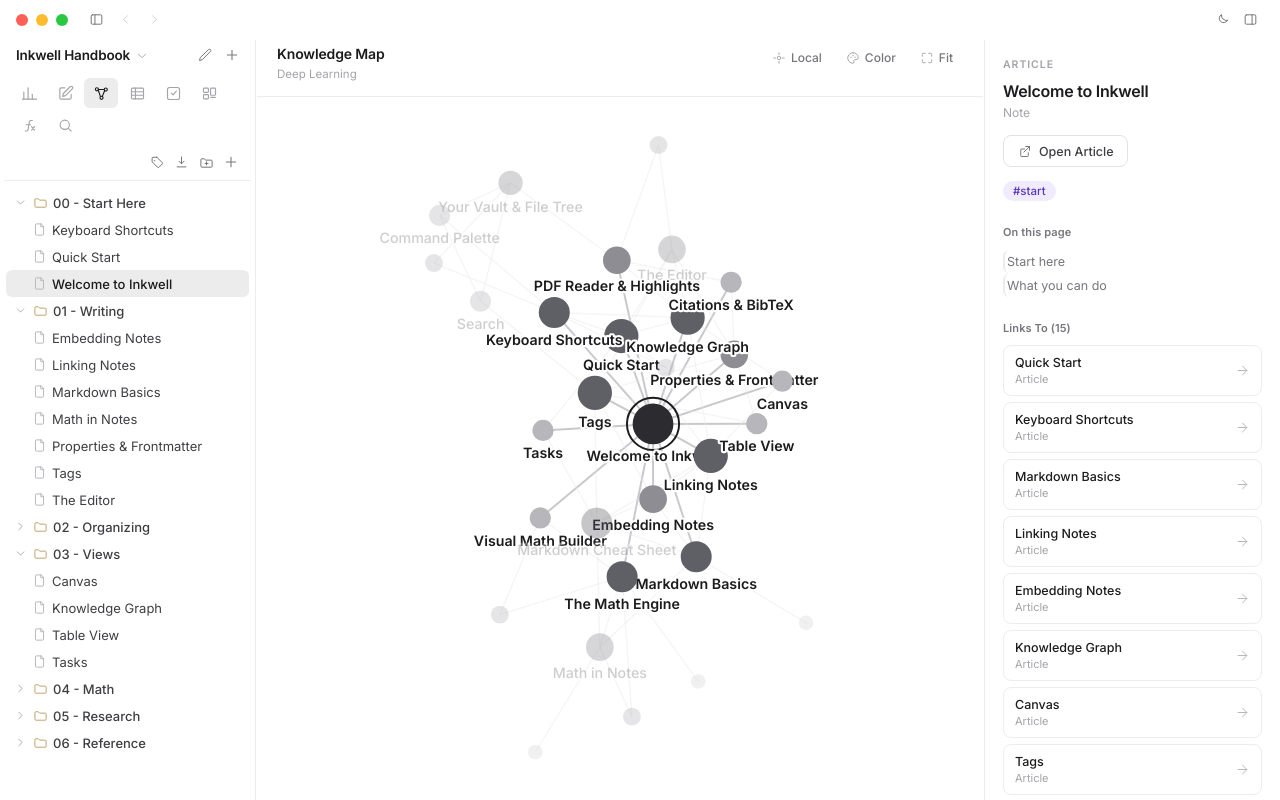
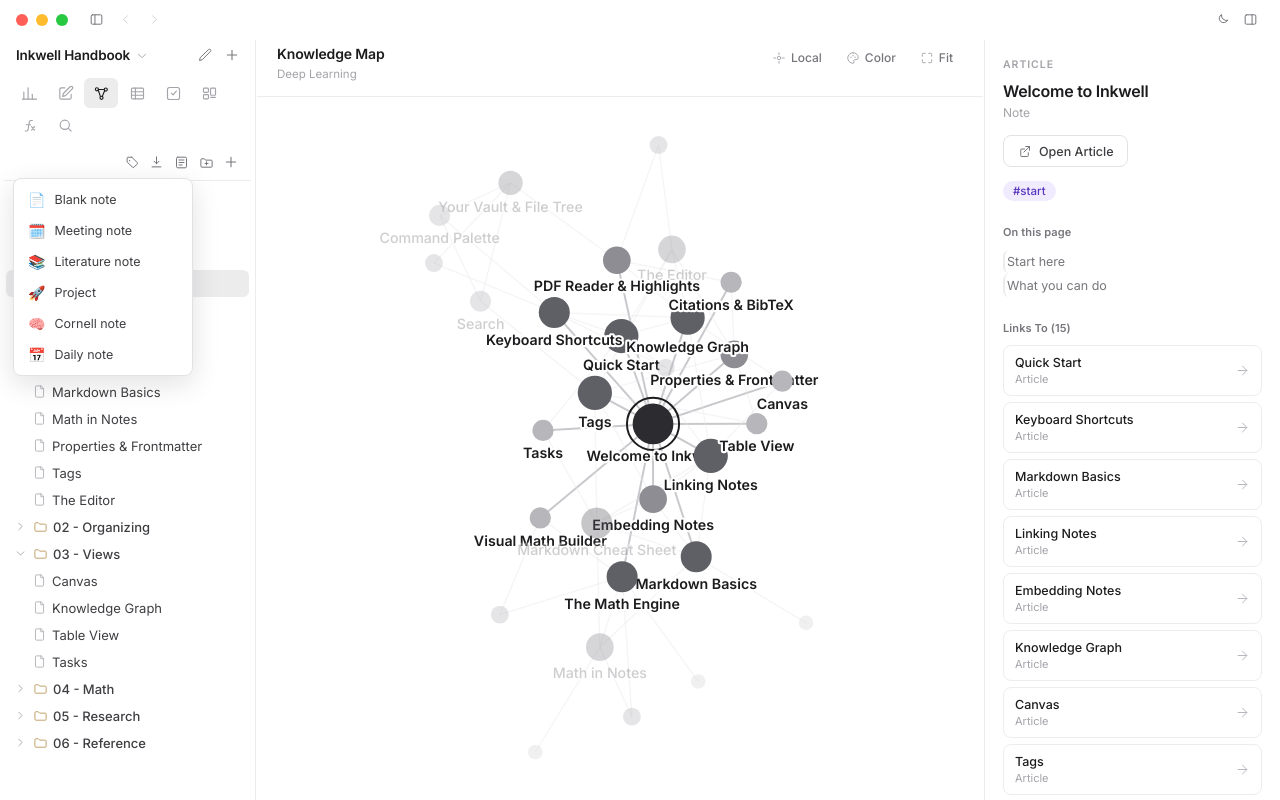
Before and after one commit to fizzexual/inkwell.md, a React (Vite) app: page / in a window 1280 px wide. Both pictures are taken after a click on the button 206 px from the left and 162 px from the top of the page. Built offline with nearby package versions, Linux system fonts and the light colour scheme.

Commit message:
feat(notes): note templates
A New-from-template dropdown in the tree toolbar with built-in templates (blank, meeting, literature, project, Cornell, daily). Each fills the date/time and a structured body, and lands in its own folder. src/templates.ts.

```diff
--- a/src/components/Sidebar.css
+++ b/src/components/Sidebar.css
@@ -109,6 +109,49 @@
   border-bottom: 1px solid var(--line);
 }
 
+/* ---- templates dropdown ---- */
+.tpl-wrap {
+  position: relative;
+  display: inline-flex;
+}
+.tpl-overlay {
+  position: fixed;
+  inset: 0;
+  z-index: 40;
+}
+.tpl-menu {
+  position: absolute;
+  top: 100%;
+  right: 0;
+  margin-top: 4px;
+  z-index: 41;
+  min-width: 180px;
+  padding: 5px;
+  background: var(--bg-app);
+  border: 1px solid var(--line-strong);
+  border-radius: var(--radius-md);
+  box-shadow: var(--shadow-pop);
+  animation: pop-in var(--dur-1) var(--ease-out);
+}
+.tpl-item {
+  display: flex;
+  align-items: center;
+  gap: 9px;
+  width: 100%;
+  text-align: left;
+  padding: 7px 9px;
+  border-radius: var(--radius-sm);
+  font-size: 12.5px;
+  color: var(--tx-2);
+}
+.tpl-item:hover {
+  background: var(--bg-hover);
+  color: var(--tx-1);
+}
+.tpl-icon {
+  font-size: 14px;
+}
+
 /* ---- tree ---- */
 .tree-scroll {
   flex: 1;
--- a/src/components/Sidebar.tsx
+++ b/src/components/Sidebar.tsx
@@ -1,8 +1,9 @@
-import { useRef } from "react";
+import { useRef, useState } from "react";
 import { useVault } from "../store/useVault";
 import type { SidebarView } from "../store/useVault";
 import type { TreeFolder } from "../data/derive";
 import type { Note } from "../data/vault";
+import { TEMPLATES } from "../templates";
 import { useSmoothScroll } from "../useSmoothScroll";
 import SearchPanel from "./SearchPanel";
 import StatsPanel from "./StatsPanel";
@@ -25,6 +26,7 @@ import {
   Folder,
   Doc,
   Pin,
+  Templates,
 } from "../icons";
 import "./Sidebar.css";
 
@@ -138,10 +140,12 @@ export default function Sidebar() {
   const sidebarView = useVault((s) => s.sidebarView);
   const setSidebarView = useVault((s) => s.setSidebarView);
   const createNote = useVault((s) => s.createNote);
+  const createNoteWith = useVault((s) => s.createNoteWith);
   const openPdf = useVault((s) => s.openPdf);
   const width = useVault((s) => s.sidebarWidth);
   const treeRef = useRef<HTMLDivElement>(null);
   useSmoothScroll(treeRef);
+  const [tplOpen, setTplOpen] = useState(false);
 
   const onImportPdf = (e: React.ChangeEvent<HTMLInputElement>) => {
     const file = e.target.files?.[0];
@@ -194,6 +198,37 @@ export default function Sidebar() {
               <Import size={15} />
               <input type="file" accept="application/pdf" onChange={onImportPdf} hidden />
             </label>
+            <div className="tpl-wrap">
+              <button
+                className="ghost-btn sm"
+                aria-label="New from template"
+                title="New from template"
+                onClick={() => setTplOpen((o) => !o)}
+              >
+                <Templates size={15} />
+              </button>
+              {tplOpen && (
+                <>
+                  <div className="tpl-overlay" onClick={() => setTplOpen(false)} />
+                  <div className="tpl-menu">
+                    {TEMPLATES.map((t) => (
+                      <button
+                        key={t.id}
+                        className="tpl-item"
+                        onClick={() => {
+                          const d = new Date();
+                          createNoteWith(t.title(d), t.body(d), t.folder);
+                          setTplOpen(false);
+                        }}
+                      >
+                        <span className="tpl-icon">{t.icon}</span>
+                        {t.name}
+                      </button>
+                    ))}
+                  </div>
+                </>
+              )}
+            </div>
             <button className="ghost-btn sm" aria-label="New folder">
               <FolderPlus size={15} />
             </button>
--- a/src/icons.tsx
+++ b/src/icons.tsx
@@ -217,6 +217,13 @@ export const Moon = (p: P) => (
   </svg>
 );
 
+export const Templates = (p: P) => (
+  <svg {...base(p)}>
+    <rect x="4" y="3.5" width="16" height="17" rx="2" />
+    <path d="M8 8h8M8 12h8M8 16h5" />
+  </svg>
+);
+
 export const Pin = (p: P) => (
   <svg {...base(p)}>
     <path d="M9 4h6l-1 6 3 3H7l3-3-1-6zM12 16v4" />
--- /dev/null
+++ b/src/templates.ts
@@ -0,0 +1,72 @@
+export interface Template {
+  id: string;
+  name: string;
+  icon: string;
+  folder: string;
+  title: (d: Date) => string;
+  body: (d: Date) => string;
+}
+
+const iso = (d: Date) => d.toISOString().slice(0, 10);
+const hm = (d: Date) => d.toTimeString().slice(0, 5);
+
+export const TEMPLATES: Template[] = [
+  {
+    id: "blank",
+    name: "Blank note",
+    icon: "📄",
+    folder: "",
+    title: () => "Untitled Note",
+    body: () => `# Untitled Note\n\n`,
+  },
+  {
+    id: "meeting",
+    name: "Meeting note",
+    icon: "🗓️",
+    folder: "Meetings",
+    title: (d) => `Meeting — ${iso(d)}`,
+    body: (d) =>
+      `# Meeting — ${iso(d)}\n\n` +
+      `**Date:** ${iso(d)} ${hm(d)}\n**Attendees:** \n\n` +
+      `## Agenda\n- \n\n## Notes\n\n## Action items\n- [ ] \n`,
+  },
+  {
+    id: "literature",
+    name: "Literature note",
+    icon: "📚",
+    folder: "Sources",
+    title: () => "New Source",
+    body: () =>
+      `---\ntype: source\nauthors: \nyear: \ncitekey: \n---\n\n` +
+      `# New Source\n\n> [!quote]\n> Key quote…\n\n## Summary\n\n## Why it matters\n\n## Links\n- \n`,
+  },
+  {
+    id: "project",
+    name: "Project",
+    icon: "🚀",
+    folder: "Projects",
+    title: () => "New Project",
+    body: () =>
+      `---\ntype: note\nstatus: active\n---\n\n` +
+      `# New Project\n\n## Goal\n\n## Milestones\n- [ ] \n\n## Notes\n\n## Resources\n- \n`,
+  },
+  {
+    id: "cornell",
+    name: "Cornell note",
+    icon: "🧠",
+    folder: "",
+    title: (d) => `Cornell — ${iso(d)}`,
+    body: (d) =>
+      `# Cornell — ${iso(d)}\n\n` +
+      `## Cues\n- \n\n## Notes\n\n## Summary\n> [!note]\n> One-paragraph takeaway.\n`,
+  },
+  {
+    id: "daily",
+    name: "Daily note",
+    icon: "📅",
+    folder: "Daily",
+    title: (d) => iso(d),
+    body: (d) =>
+      `# ${iso(d)}\n\n## Plan\n- [ ] \n\n## Log\n\n## Notes\n`,
+  },
+];
```
